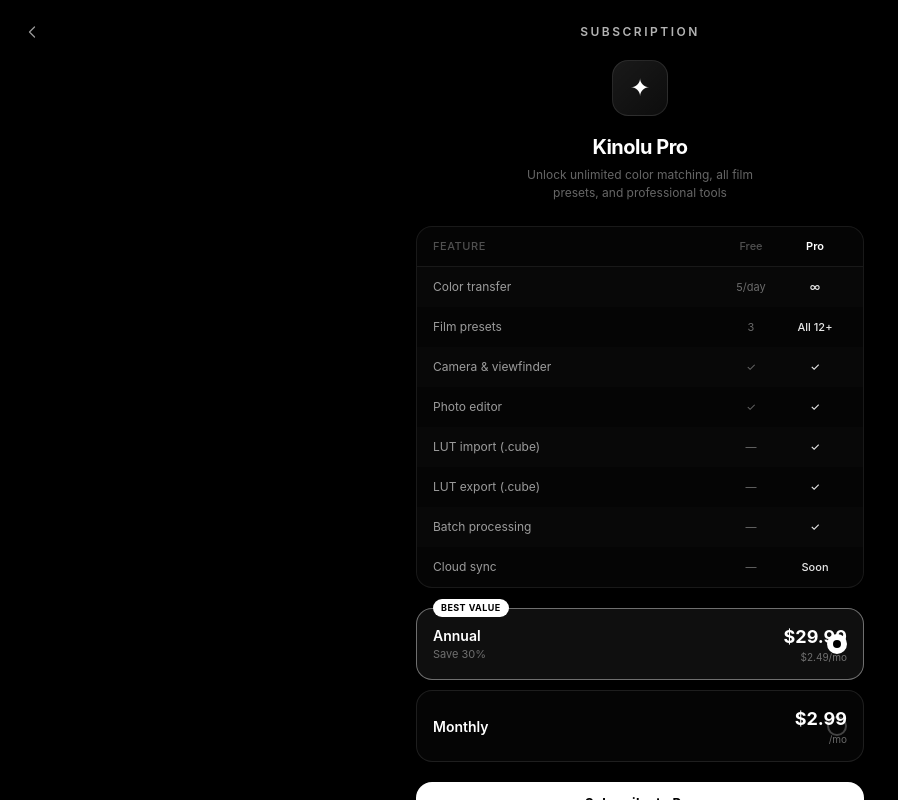
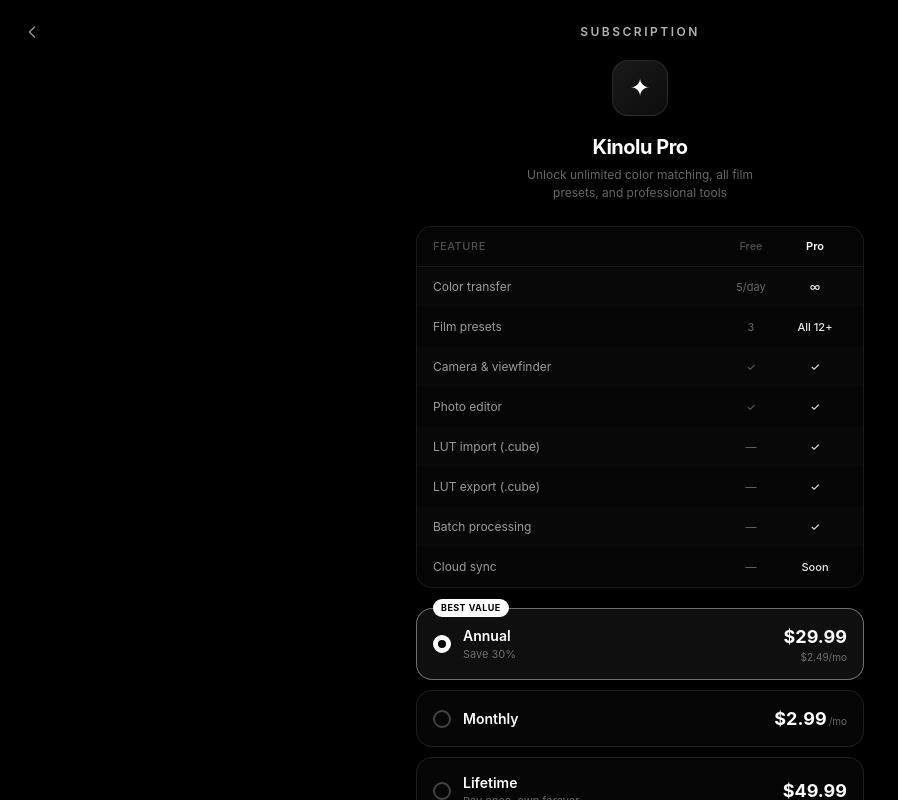
Before and after one commit to JohnsonGAO-Kainuo/Kinolu, a Next.js app: page /subscription in a window 1280 px wide. Shown: the whole page, without its empty margins (0-898 px from the left). Built offline with nearby package versions, Linux system fonts and the light colour scheme; no server answers.

Commit message:
preview 960px, subscription lifetime plan + fix radio layout

```diff
--- a/src/app/camera/page.tsx
+++ b/src/app/camera/page.tsx
@@ -167,8 +167,8 @@
         const vw = video.videoWidth;
         const vh = video.videoHeight;
         if (vw && vh) {
-          /* Cap canvas at 640px for mobile perf (LUT processing is CPU-bound) */
-          const maxDim = 640;
+          /* Cap canvas for mobile perf — 960px gives near-retina sharpness */
+          const maxDim = 960;
           let cw = vw, ch = vh;
           if (Math.max(vw, vh) > maxDim) {
             const s = maxDim / Math.max(vw, vh);
--- a/src/app/subscription/page.tsx
+++ b/src/app/subscription/page.tsx
@@ -5,7 +5,7 @@
 import { IconBack } from "@/components/icons";
 import { useI18n } from "@/lib/i18n";
 
-type Plan = "monthly" | "annual";
+type Plan = "monthly" | "annual" | "lifetime";
 
 export default function SubscriptionPage() {
   const router = useRouter();
@@ -96,7 +96,7 @@
             {/* Annual */}
             <button
               onClick={() => setSelectedPlan("annual")}
-              className={`relative flex items-center justify-between px-4 py-3.5 rounded-2xl border transition-all ${
+              className={`relative flex items-center gap-3 px-4 py-3.5 rounded-2xl border transition-all ${
                 selectedPlan === "annual"
                   ? "border-white/40 bg-white/[0.06]"
                   : "border-white/10 bg-white/[0.02]"
@@ -106,6 +106,19 @@
               <div className="absolute -top-2.5 left-4 px-2 py-0.5 bg-white text-black text-[9px] font-bold rounded-full tracking-wider uppercase">
                 {t("sub_bestValue")}
               </div>
+              {/* Radio */}
+              <div
+                className={`shrink-0 w-[18px] h-[18px] rounded-full border-2 flex items-center justify-center transition-colors ${
+                  selectedPlan === "annual"
+                    ? "border-white bg-white"
+                    : "border-white/25"
+                }`}
+              >
+                {selectedPlan === "annual" && (
+                  <div className="w-2 h-2 rounded-full bg-black" />
+                )}
+              </div>
+              <div className="flex-1 flex items-center justify-between">
                 <div className="flex flex-col items-start">
                   <span className="text-[14px] font-semibold text-white">
                     {t("sub_annual")}
@@ -122,44 +135,20 @@
                     $2.49/{t("sub_mo")}
                   </span>
                 </div>
-              {/* Radio */}
-              <div
-                className={`absolute right-4 top-1/2 -translate-y-1/2 w-5 h-5 rounded-full border-2 flex items-center justify-center transition-colors ${
-                  selectedPlan === "annual"
-                    ? "border-white bg-white"
-                    : "border-white/25"
-                }`}
-              >
-                {selectedPlan === "annual" && (
-                  <div className="w-2 h-2 rounded-full bg-black" />
-                )}
               </div>
             </button>
 
             {/* Monthly */}
             <button
               onClick={() => setSelectedPlan("monthly")}
-              className={`relative flex items-center justify-between px-4 py-3.5 rounded-2xl border transition-all ${
+              className={`flex items-center gap-3 px-4 py-3.5 rounded-2xl border transition-all ${
                 selectedPlan === "monthly"
                   ? "border-white/40 bg-white/[0.06]"
                   : "border-white/10 bg-white/[0.02]"
               }`}
             >
-              <div className="flex flex-col items-start">
-                <span className="text-[14px] font-semibold text-white">
-                  {t("sub_monthly")}
-                </span>
-              </div>
-              <div className="flex flex-col items-end">
-                <span className="text-[18px] font-bold text-white">
-                  $2.99
-                </span>
-                <span className="text-[10px] text-white/40">
-                  /{t("sub_mo")}
-                </span>
-              </div>
               <div
-                className={`absolute right-4 top-1/2 -translate-y-1/2 w-5 h-5 rounded-full border-2 flex items-center justify-center transition-colors ${
+                className={`shrink-0 w-[18px] h-[18px] rounded-full border-2 flex items-center justify-center transition-colors ${
                   selectedPlan === "monthly"
                     ? "border-white bg-white"
                     : "border-white/25"
@@ -168,6 +157,54 @@
                 {selectedPlan === "monthly" && (
                   <div className="w-2 h-2 rounded-full bg-black" />
                 )}
+              </div>
+              <div className="flex-1 flex items-center justify-between">
+                <span className="text-[14px] font-semibold text-white">
+                  {t("sub_monthly")}
+                </span>
+                <div className="flex items-baseline gap-0.5">
+                  <span className="text-[18px] font-bold text-white">
+                    $2.99
+                  </span>
+                  <span className="text-[10px] text-white/40">
+                    /{t("sub_mo")}
+                  </span>
+                </div>
+              </div>
+            </button>
+
+            {/* Lifetime */}
+            <button
+              onClick={() => setSelectedPlan("lifetime" as Plan)}
+              className={`flex items-center gap-3 px-4 py-3.5 rounded-2xl border transition-all ${
+                selectedPlan === ("lifetime" as Plan)
+                  ? "border-white/40 bg-white/[0.06]"
+                  : "border-white/10 bg-white/[0.02]"
+              }`}
+            >
+              <div
+                className={`shrink-0 w-[18px] h-[18px] rounded-full border-2 flex items-center justify-center transition-colors ${
+                  selectedPlan === ("lifetime" as Plan)
+                    ? "border-white bg-white"
+                    : "border-white/25"
+                }`}
+              >
+                {selectedPlan === ("lifetime" as Plan) && (
+                  <div className="w-2 h-2 rounded-full bg-black" />
+                )}
+              </div>
+              <div className="flex-1 flex items-center justify-between">
+                <div className="flex flex-col items-start">
+                  <span className="text-[14px] font-semibold text-white">
+                    {t("sub_lifetime")}
+                  </span>
+                  <span className="text-[11px] text-white/40">
+                    {t("sub_lifetimeSub")}
+                  </span>
+                </div>
+                <span className="text-[18px] font-bold text-white">
+                  $49.99
+                </span>
               </div>
             </button>
           </div>
--- a/src/lib/i18n/locales/en.ts
+++ b/src/lib/i18n/locales/en.ts
@@ -203,6 +203,8 @@
   sub_annual: "Annual",
   sub_annualSub: "Save 30%",
   sub_monthly: "Monthly",
+  sub_lifetime: "Lifetime",
+  sub_lifetimeSub: "Pay once, own forever",
   sub_mo: "mo",
   sub_subscribe: "Subscribe to Pro",
   sub_finePrint: "Payment will be charged via Stripe. You can cancel anytime. Prices shown in USD.",
--- a/src/lib/i18n/locales/zh-CN.ts
+++ b/src/lib/i18n/locales/zh-CN.ts
@@ -205,6 +205,8 @@
   sub_annual: "年度订阅",
   sub_annualSub: "节省 30%",
   sub_monthly: "月度订阅",
+  sub_lifetime: "终身买断",
+  sub_lifetimeSub: "一次付费，永久使用",
   sub_mo: "月",
   sub_subscribe: "订阅 Pro",
   sub_finePrint: "通过 Stripe 安全支付，随时可取消。价格以美元计价。",
--- a/src/lib/i18n/locales/zh-TW.ts
+++ b/src/lib/i18n/locales/zh-TW.ts
@@ -205,6 +205,8 @@
   sub_annual: "年度訂閱",
   sub_annualSub: "節省 30%",
   sub_monthly: "月度訂閱",
+  sub_lifetime: "終身買斷",
+  sub_lifetimeSub: "一次付費，永久使用",
   sub_mo: "月",
   sub_subscribe: "訂閱 Pro",
   sub_finePrint: "透過 Stripe 安全付款，隨時可取消。價格以美元計價。",
```
Lines whose indentation alone changed are shown as unchanged.
